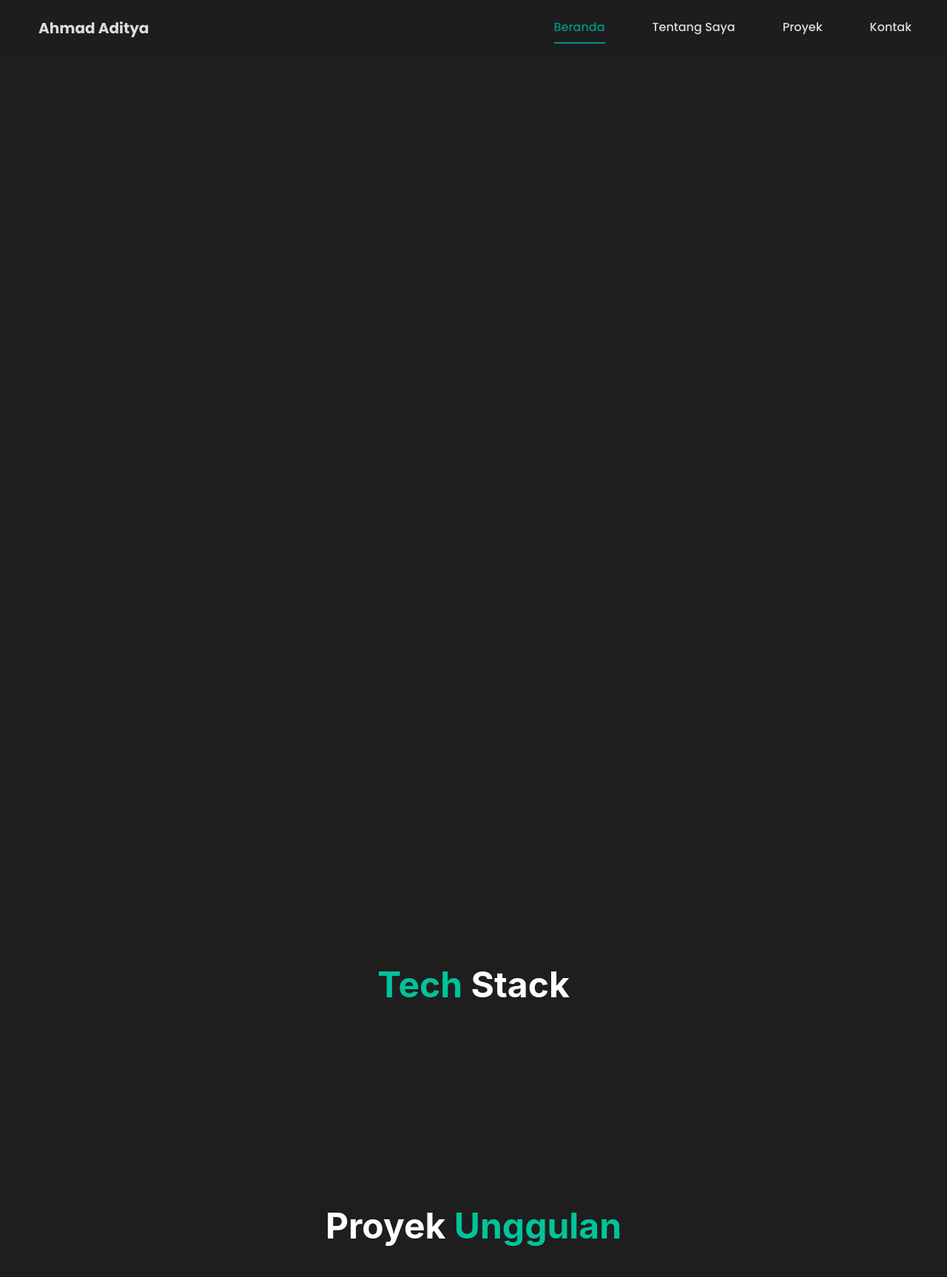
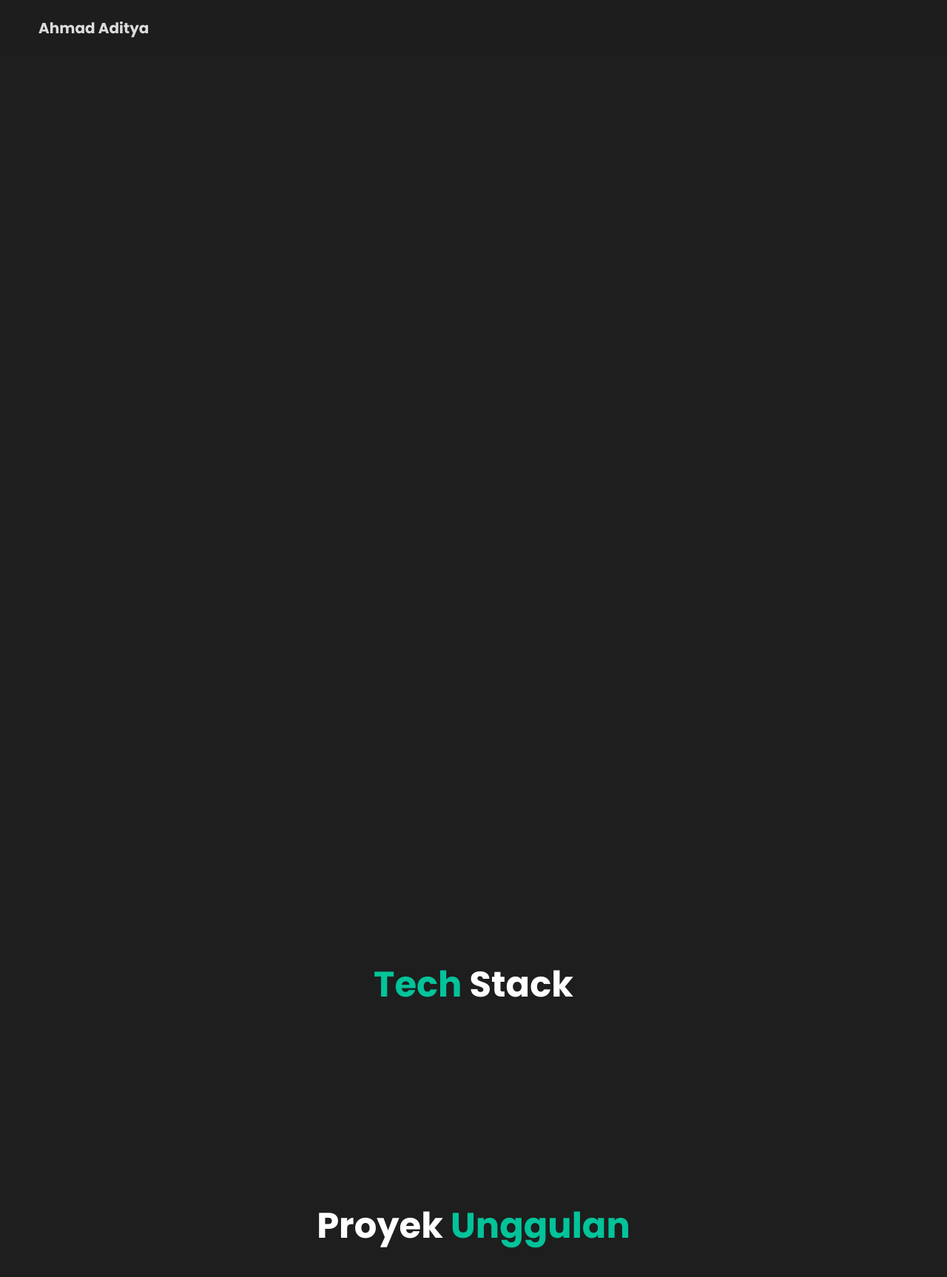
Before and after one commit to ad1tya-gh/Portofolio-SMK, a React (Vite) app: page / in a window 1280 px wide. Shown: the top 1726 px of the page at 74% size. Built offline with nearby package versions, Linux system fonts and the light colour scheme.

Commit message:
fix layout mobile & fix download CV

```diff
--- a/src/components/DownloadBt.jsx
+++ b/src/components/DownloadBt.jsx
@@ -8,7 +8,7 @@
     };
     return (
         <motion.a
-            href="../public/CV/CV Ahmad Aditya.pdf"
+            href="/CV/CV-Ahmad-Aditya.pdf"
             download="CV_Ahmad_Aditya.pdf"
             className="bg-primary inline-flex items-center gap-2 text-white font-semibold py-3 px-6 rounded-full hover:bg-[#02c39a] transition duration-300 hover:scale-105 ease-in-out"
             variants={animasi}
--- a/src/components/NavBt.jsx
+++ b/src/components/NavBt.jsx
@@ -15,7 +15,7 @@
     return (
         <>
             {menuItems.map((item) => (
-                <li className="group">
+                <li className="group" key={item.id}>
                     <NavHashLink
                         key={item.id}
                         to={`/#${item.id}`}
--- a/src/section/Hero.jsx
+++ b/src/section/Hero.jsx
@@ -29,7 +29,7 @@
                         <motion.h2 className="font-medium text-slate-500 mb-5 text-lg 2xl:text-xl" initial={{ opacity: 0, y: 50 }} animate={{ opacity: 1, y: 0 }} transition={{ duration: 0.9, ease: "easeOut", delay: 0.4 }}>
                             Front-end Web Developer
                         </motion.h2>
-                        <motion.p className="font-medium text-slate-400 mb-2 leading-relaxed 2xl:text-lg" initial={{ opacity: 0, y: 50 }} animate={{ opacity: 1, y: 0 }} transition={{ duration: 0.9, ease: "easeOut", delay: 0.5 }}>
+                        <motion.div className="font-medium text-slate-400 mb-2 leading-relaxed 2xl:text-lg" initial={{ opacity: 0, y: 50 }} animate={{ opacity: 1, y: 0 }} transition={{ duration: 0.9, ease: "easeOut", delay: 0.5 }}>
                             <Typewriter
                                 onInit={(typewriter) => {
                                     typewriter
@@ -49,7 +49,7 @@
 
                             {/* Saya adalah <span className="text-white font-bold">Front-End Web Developer</span> yang menciptakan antarmuka web yang modern dan responsif. Saya percaya bahwa kode yang bersih dan desain yang indah adalah kunci
                             untuk membangun produk digital yang luar biasa */}
-                        </motion.p>
+                        </motion.div>
                         <motion.div className="inline-flex items-center gap-3 mb-5 pl-3" variants={container} initial="hidden" animate="show">
                             <Sosmed sosmed="telegram" link="" />
                             <Sosmed sosmed="linkedin" link="" />
@@ -70,7 +70,7 @@
                                 transition={{ duration: 0.8, ease: "easeOut", delay: 0.7 }}
                             />
                             <motion.span
-                                className="absolute -top-0 left-1/2 -translate-x-3/5 opacity-80 lg:-translate-x-3/6 translate-y-2/5 xl:scale-140 lg:scale-135 md:scale-160 md:-translate-x-3/6 md:translate-y-2/5 scale-130 lg:translate-y-2/7 w-max"
+                                className="absolute -top-0 left-1/2 -translate-x-3/5 opacity-80 lg:-translate-x-3/6 translate-y-2/7 xl:scale-140 lg:scale-135 md:scale-160 md:-translate-x-3/6 md:translate-y-2/5 scale-130 lg:translate-y-2/7 w-max"
                                 initial={{ opacity: 0, y: 70 }}
                                 animate={{ opacity: 1, y: 0 }}
                                 transition={{ duration: 0.8, ease: "ease" }}
--- a/src/section/Kontak.jsx
+++ b/src/section/Kontak.jsx
@@ -13,7 +13,7 @@
     };
     return (
         <motion.section className="py-20 px-20" id="kontak" variants={container} initial="hidden" whileInView="show" viewport={{ once: false, amount: 0.6 }}>
-            <h2 className="font-bold text-secondary mb-3 text-4xl lg:text-5xl text-center">
+            <h2 className="font-bold text-secondary mb-3 text-4xl lg:text-5xl text-center font-poppins">
                 Kontak <span className="text-white">Saya</span>
             </h2>
             <FormKontak />
--- a/src/section/Navbar.jsx
+++ b/src/section/Navbar.jsx
@@ -33,8 +33,8 @@
                             id="nav-menu"
                             className={
                                 active
-                                    ? "absolute py-5 bg-[#212121] shadow-lg rounded-lg max-w-[250px] w-full right-4 top-full lg:block lg:static lg:max-w-full lg:shadow-none lg:bg-transparent lg:py-0"
-                                    : "hidden absolute py-5 bg-[#212121] shadow-lg rounded-lg max-w-[250px] w-full right-4 top-full lg:block lg:static lg:max-w-full lg:shadow-none lg:bg-transparent lg:py-0"
+                                    ? "opacity-100 visible translate-0 absolute py-5 bg-[#212121] shadow-lg rounded-lg max-w-[250px] w-full right-4 top-full lg:block lg:static lg:max-w-full lg:shadow-none lg:bg-transparent lg:py-0 transition-all duration-300"
+                                    : "opacity-0 invisible -translate-y-5 absolute py-5 bg-[#212121] shadow-lg rounded-lg max-w-[250px] w-full right-4 top-full lg:block lg:static lg:max-w-full lg:shadow-none lg:bg-transparent lg:py-0 transition-all duration-300"
                             }
                         >
                             <ul className="block lg:flex">
--- a/src/section/Proyek.jsx
+++ b/src/section/Proyek.jsx
@@ -15,7 +15,7 @@
 
     return (
         <div className="pt-20 px-20" id="proyek">
-            <h2 className="font-bold text-white mb-3 text-4xl lg:text-5xl text-center">
+            <h2 className="font-bold text-white mb-3 text-4xl lg:text-5xl text-center font-poppins">
                 Proyek <span className="text-secondary">Unggulan</span>
             </h2>
 
--- a/src/section/TechStack.jsx
+++ b/src/section/TechStack.jsx
@@ -14,7 +14,7 @@
 
     return (
         <div className="py-10 px-20">
-            <h2 className="font-bold text-secondary mb-3 text-4xl lg:text-5xl text-center">
+            <h2 className="font-bold text-secondary mb-3 text-4xl lg:text-5xl text-center font-poppins">
                 Tech <span className="text-white">Stack</span>
             </h2>
             <motion.div className="flex flex-wrap gap-5 starting-center justify-center mt-10 mb-10" variants={container} initial="hidden" whileInView="show" viewport={{ once: false }}>
--- a/src/section/Tentang.jsx
+++ b/src/section/Tentang.jsx
@@ -22,7 +22,7 @@
                     {/* <!-- Informasi tentang saya --> */}
                     <div className="w-full lg:w-2/3 px-5 pr-8 self-center">
                         <motion.h2
-                            className="font-bold text-white mb-3 text-4xl lg:text-5xl"
+                            className="font-bold text-white mb-3 text-4xl lg:text-5xl font-poppins"
                             initial={{ opacity: 0, y: 50 }}
                             whileInView={{ opacity: 1, y: 0 }}
                             viewport={{ once: true, amount: 0.45 }}
@@ -31,7 +31,7 @@
                             Tentang <span className="text-secondary">Saya</span>
                         </motion.h2>
                         <motion.p
-                            className="font-medium text-slate-400 mb-2 leading-relaxed"
+                            className="font-medium text-slate-400 mb-2 leading-relaxed font-poppins"
                             initial={{ opacity: 0, y: 50 }}
                             whileInView={{ opacity: 1, y: 0 }}
                             viewport={{ once: true, amount: 0.45 }}
@@ -43,7 +43,7 @@
                             tujuan tersebut dan memberikan kontribusi yang berarti dalam dunia teknologi.
                         </motion.p>
                         <motion.p
-                            className="font-medium text-slate-400 mb-2 leading-relaxed"
+                            className="font-medium text-slate-400 mb-2 leading-relaxed font-poppins"
                             initial={{ opacity: 0, y: 50 }}
                             whileInView={{ opacity: 1, y: 0 }}
                             viewport={{ once: true, amount: 0.45 }}
```
Also changed, not shown: 2 other files (tests, documents, lock files or other folders).
